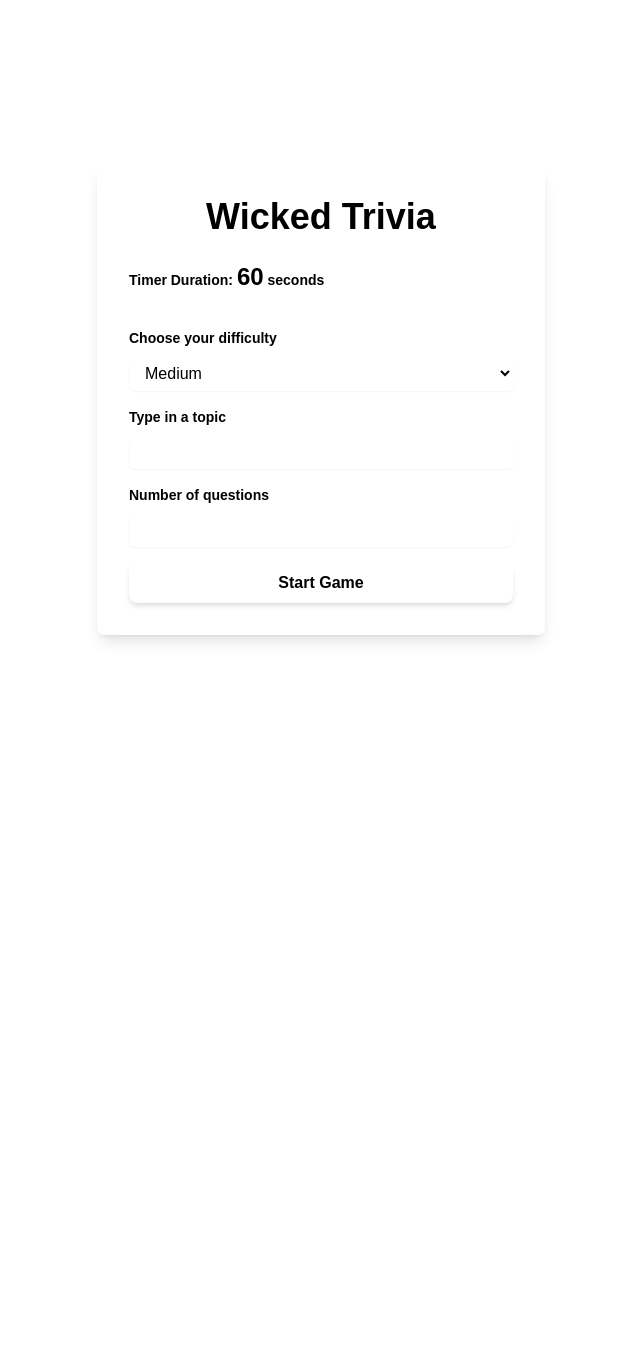
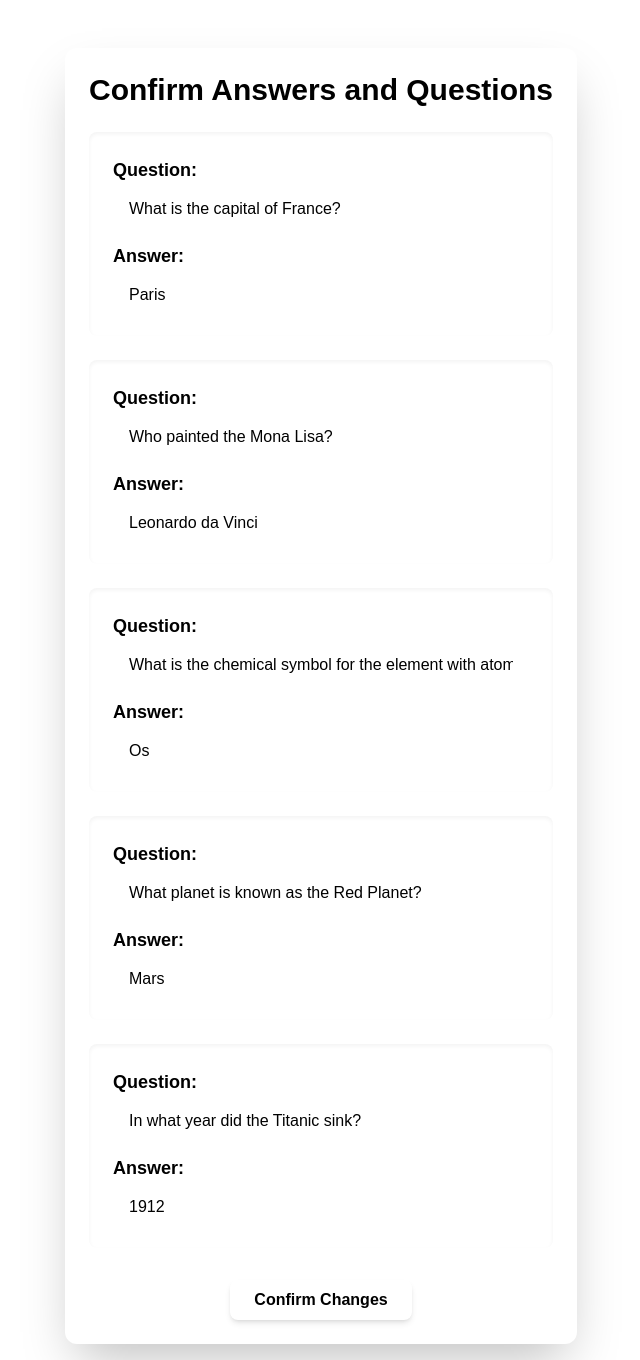
Before and after one commit to kenyounot123/wicked-theme-game, a Next.js app: page / in a window 1280 px wide. Shown: the whole page, without its empty margins (319-959 px from the left). Before the commit the page ends 800 px from the top, so only its background shows below. Built offline with nearby package versions, Linux system fonts and the light colour scheme.

Commit message:
update tailwind colors to use custom colors

```diff
--- a/src/app/components/DefeatScreen.tsx
+++ b/src/app/components/DefeatScreen.tsx
@@ -13,7 +13,7 @@ export default function DefeatScreen({ score, totalQuestions }: { score: number;
       <div className="space-y-4">
         <button
           onClick={() => window.location.reload()}
-          className="w-full py-3 px-4 bg-btn hover:bg-green-600 text-primary font-semibold rounded-lg transition-colors duration-200 text-lg"
+          className="w-full py-3 px-4 bg-btn text-primary font-semibold rounded-lg transition-colors duration-200 text-lg"
         >
           Play Again
         </button>
--- a/src/app/components/EditQA.tsx
+++ b/src/app/components/EditQA.tsx
@@ -53,7 +53,7 @@ export default function EditQAForm({gameData, setGameData, setLoadGame}:EditQAFo
       <div className="mt-8 flex justify-center">
         <button
           onClick={() => setLoadGame(true)}
-          className="px-6 py-3 bg-btn hover:bg-green-600 text-primary font-semibold rounded-lg shadow-md transition duration-200 ease-in-out transform hover:scale-105 focus:outline-none focus:ring-2 focus:ring-purple-500 focus:ring-opacity-50"
+          className="px-6 py-3 bg-btn text-primary font-semibold rounded-lg shadow-md transition duration-200 ease-in-out transform hover:scale-105 focus:outline-none focus:ring-2 focus:ring-purple-500 focus:ring-opacity-50"
         >
           Confirm Changes
         </button>
--- a/src/app/components/Game.tsx
+++ b/src/app/components/Game.tsx
@@ -140,7 +140,7 @@ export default function Game({ gameData, timeLimit }: GameProps) {
                 type="text"
                 value={userAnswer}
                 placeholder="Enter your answer"
-                className="w-full px-4 py-3 bg-purple-600 text-primary placeholder-purple-400 rounded-lg focus:outline-none focus:ring-2 focus:ring-green-500 transition duration-300 ease-in-out"
+                className="w-full px-4 py-3 bg-light text-primary placeholder-primary rounded-lg focus:outline-none focus:ring-2 focus:ring-btn transition duration-300 ease-in-out"
                 onChange={(e) => setUserAnswer(e.target.value)}
                 onKeyDown={(e) => {
                   if (e.key === "Enter") {
@@ -150,7 +150,7 @@ export default function Game({ gameData, timeLimit }: GameProps) {
               />
               <button
                 onClick={handleSubmitAnswer}
-                className="w-full py-3 px-6 bg-btn hover:bg-green-600 text-primary font-bold rounded-lg transition duration-300 ease-in-out transform hover:scale-105 focus:outline-none focus:ring-2 focus:ring-green-500 focus:ring-opacity-50"
+                className="w-full py-3 px-6 bg-btn hover:bg-btn text-primary font-bold rounded-lg transition duration-300 ease-in-out transform hover:scale-105 focus:outline-none focus:ring-2 focus:ring-btn focus:ring-opacity-50"
               >
                 Submit Answer
               </button>
--- a/src/app/components/VictoryScreen.tsx
+++ b/src/app/components/VictoryScreen.tsx
@@ -13,7 +13,7 @@ export default function VictoryScreen({ score, totalQuestions }: { score: number
       <div className="space-y-4">
         <button
           onClick={() => window.location.reload()}
-          className="w-full py-3 px-4 bg-btn hover:bg-green-600 text-primary font-semibold rounded-lg transition-colors duration-200 text-lg"
+          className="w-full py-3 px-4 bg-btn text-primary font-semibold rounded-lg transition-colors duration-200 text-lg"
         >
           Play Again
         </button>
--- a/src/app/globals.css
+++ b/src/app/globals.css
@@ -61,6 +61,7 @@ table {
 @media (prefers-color-scheme: dark) {
   :root {
     --background: #c9db74;
+		--background-dark: #999999;
 		--text: #A8E9E9;
 		--primary: #A8e9e9;
 		--accent: #FFEDAD;
--- a/src/app/page.tsx
+++ b/src/app/page.tsx
@@ -11,45 +11,46 @@ interface TriviaData {
 }
 
 
-// const triviaData: TriviaData[] = [
-//   {
-//     difficulty: "easy",
-//     question: "What is the capital of France?",
-//     answer: "Paris",
-//     topic: "Geography"
-//   },
-//   {
-//     difficulty: "medium",
-//     question: "Who painted the Mona Lisa?",
-//     answer: "Leonardo da Vinci",
-//     topic: "Art"
-//   },
-//   {
-//     difficulty: "hard",
-//     question: "What is the chemical symbol for the element with atomic number 76?",
-//     answer: "Os",
-//     topic: "Chemistry"
-//   },
-//   {
-//     difficulty: "easy",
-//     question: "What planet is known as the Red Planet?",
-//     answer: "Mars",
-//     topic: "Astronomy"
-//   },
-//   {
-//     difficulty: "medium",
-//     question: "In what year did the Titanic sink?",
-//     answer: "1912",
-//     topic: "History"
-//   }
-// ];
+const triviaData: TriviaData[] = [
+  {
+    difficulty: "easy",
+    question: "What is the capital of France?",
+    answer: "Paris",
+    topic: "Geography"
+  },
+  {
+    difficulty: "medium",
+    question: "Who painted the Mona Lisa?",
+    answer: "Leonardo da Vinci",
+    topic: "Art"
+  },
+  {
+    difficulty: "hard",
+    question: "What is the chemical symbol for the element with atomic number 76?",
+    answer: "Os",
+    topic: "Chemistry"
+  },
+  {
+    difficulty: "easy",
+    question: "What planet is known as the Red Planet?",
+    answer: "Mars",
+    topic: "Astronomy"
+  },
+  {
+    difficulty: "medium",
+    question: "In what year did the Titanic sink?",
+    answer: "1912",
+    topic: "History"
+  }
+];
+
 export default function WickedTrivia() {
   const [timeSliderVal, setTimeSliderVal] = useState<string>("60");
   const [difficulty, setDifficulty] = useState<string>("medium");
   const [topic, setTopic] = useState<string>("")
   const [questionAmount, setQuestionAmount] = useState<string>("")
   const [loadGame, setLoadGame] = useState<boolean>(false)
-  const [gameData, setGameData] = useState<TriviaData[]>([])
+  const [gameData, setGameData] = useState<TriviaData[]>(triviaData)
   const [loading, setLoading] = useState<boolean>(false)
 
   const gameStart = loadGame && gameData.length > 0
@@ -188,7 +189,7 @@ export default function WickedTrivia() {
                   className="w-full px-3 py-2 bg-light rounded-md shadow-sm focus:outline-none focus:ring-2 focus:ring-green-500 focus:border-transparent"
                 />
               </div>
-              <button disabled={loading} className="w-full px-6 py-3 bg-btn hover:bg-green-600 font-semibold rounded-lg shadow-md transition duration-200 ease-in-out transform hover:scale-105 focus:outline-none focus:ring-2 focus:ring-purple-500 focus:ring-opacity-50">
+              <button disabled={loading} className="w-full px-6 py-3 bg-btn font-semibold rounded-lg shadow-md transition duration-200 ease-in-out transform hover:scale-105 focus:outline-none focus:ring-2 focus:ring-purple-500 focus:ring-opacity-50">
                 {loading ? "Loading game..." : "Start Game"}
               </button>
             </form>
```
